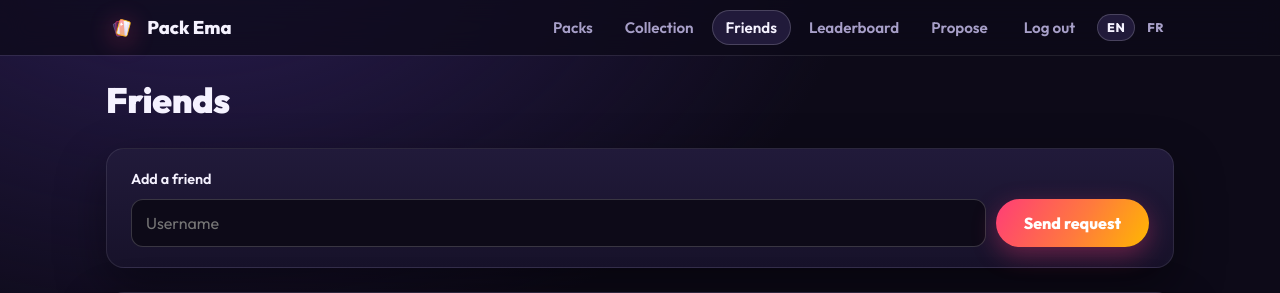
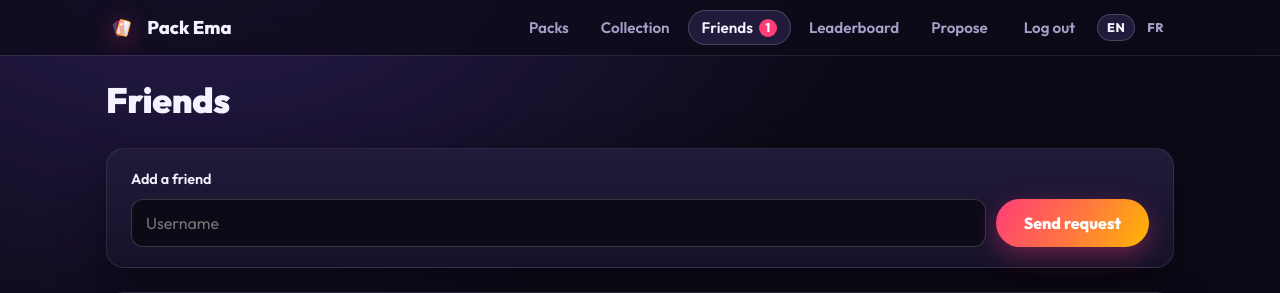
Before and after one commit to LucaCeccarelli/EmaPack, a Django app: page /friends/ in a window 1280 px wide. Shown: the top 293 px of the page. Run offline with Django 5.2, Linux system fonts and the light colour scheme; a user stored in the database is signed in; tables that the repository leaves empty hold one stand-in row (values such as "Sample post"); grey boxes marked "Sample" are stand-in pictures.

Commit message:
feat(trades): badge on the Friends nav link for pending trade offers
Offers live on the Friends page, so a received one was invisible until you
opened it. The Friends link now shows how many offers wait for your answer
(inline pill on desktop, on the icon's corner in the mobile tab bar and the
landscape icon-only nav). Counted by a context processor, one query per
page for signed-in players. FR translation and tests included.

Co-Authored-By: Claude Sonnet 5.5 <noreply@anthropic.com>

```diff
--- /dev/null
+++ b/game/context_processors.py
@@ -0,0 +1,4 @@
+def pending_trades(request):
+    """Trade offers waiting for the player's answer, for the badge on the Friends nav link."""
+    user = request.user
+    return {"incoming_trades": user.trades_received.count() if user.is_authenticated else 0}
--- a/game/static/game/tcg.css
+++ b/game/static/game/tcg.css
@@ -86,6 +86,11 @@ main {
 .nav a.active { color: var(--text); background: var(--surface-2); box-shadow: inset 0 0 0 1px var(--line-strong); }
 .nav a, .nav-logout { white-space: nowrap; }
 .nav-icon { display: none; }
+.nav a { position: relative; }
+.nav-badge {
+  margin-left: 6px; min-width: 1.5em; padding: 0 6px; border-radius: 999px; background: var(--accent); color: #fff;
+  font-size: .75rem; font-weight: 800; line-height: 1.5; text-align: center;
+}
 
 /* Below 600px the top nav becomes a fixed bottom tab bar (a thumb-friendly,
    app-like pattern) instead of being squeezed into the header, where 5
@@ -106,6 +111,7 @@ main {
   }
   .nav-icon { display: block; font-size: 1.25rem; line-height: 1; }
   .nav-label { overflow: hidden; text-overflow: ellipsis; max-width: 100%; }
+  .nav-badge { position: absolute; top: 0; left: calc(50% + 6px); margin: 0; min-width: 1.4em; font-size: .6rem; }
 }
 
 /* Phones in landscape: wider than 600px so the nav stays in the header, but the
@@ -119,6 +125,7 @@ main {
   .nav a { padding: 8px 12px; }
   .nav-icon { display: block; font-size: 1.2rem; line-height: 1; }
   .nav-label { position: absolute; width: 1px; height: 1px; overflow: hidden; clip-path: inset(50%); white-space: nowrap; } /* screen readers only */
+  .nav-badge { position: absolute; top: 2px; right: 2px; margin: 0; min-width: 1.4em; font-size: .6rem; }
 }
 
 .topbar-right { display: flex; align-items: center; gap: 8px; flex-wrap: wrap; justify-content: flex-end; }
--- a/game/templates/base.html
+++ b/game/templates/base.html
@@ -27,7 +27,7 @@
       <nav class="nav">
         <a href="{% url 'home' %}" {% if here == 'home' %}class="active" aria-current="page"{% endif %}><span class="nav-icon" aria-hidden="true">📦</span><span class="nav-label">{% trans "Packs" %}</span></a>
         <a href="{% url 'collection' %}" {% if here == 'collection' or here == 'card_detail' %}class="active" aria-current="page"{% endif %}><span class="nav-icon" aria-hidden="true">🗂️</span><span class="nav-label">{% trans "Collection" %}</span></a>
-        <a href="{% url 'friends' %}" {% if here == 'friends' or here == 'friend_collection' or here == 'friend_card_detail' or here == 'trade_new' %}class="active" aria-current="page"{% endif %}><span class="nav-icon" aria-hidden="true">👥</span><span class="nav-label">{% trans "Friends" %}</span></a>
+        <a href="{% url 'friends' %}" {% if here == 'friends' or here == 'friend_collection' or here == 'friend_card_detail' or here == 'trade_new' %}class="active" aria-current="page"{% endif %}><span class="nav-icon" aria-hidden="true">👥</span><span class="nav-label">{% trans "Friends" %}</span>{% if incoming_trades %}<span class="nav-badge" role="img" aria-label="{% blocktrans count n=incoming_trades %}{{ n }} trade offer waiting{% plural %}{{ n }} trade offers waiting{% endblocktrans %}">{{ incoming_trades }}</span>{% endif %}</a>
         <a href="{% url 'leaderboard' %}" {% if here == 'leaderboard' %}class="active" aria-current="page"{% endif %}><span class="nav-icon" aria-hidden="true">🏆</span><span class="nav-label">{% trans "Leaderboard" %}</span></a>
         <a href="{% url 'propose_card' %}" {% if here == 'propose_card' %}class="active" aria-current="page"{% endif %}><span class="nav-icon" aria-hidden="true">✏️</span><span class="nav-label">{% trans "Propose" %}</span></a>
       </nav>
--- a/tcg/settings.py
+++ b/tcg/settings.py
@@ -80,6 +80,7 @@ TEMPLATES = [
                 'django.template.context_processors.request',
                 'django.contrib.auth.context_processors.auth',
                 'django.contrib.messages.context_processors.messages',
+                'game.context_processors.pending_trades',
             ],
         },
     },
```
Also changed, not shown: game/tests/test_trades.py (+49 -0 lines), game/locale/fr/LC_MESSAGES/django.po, 1 other file.
